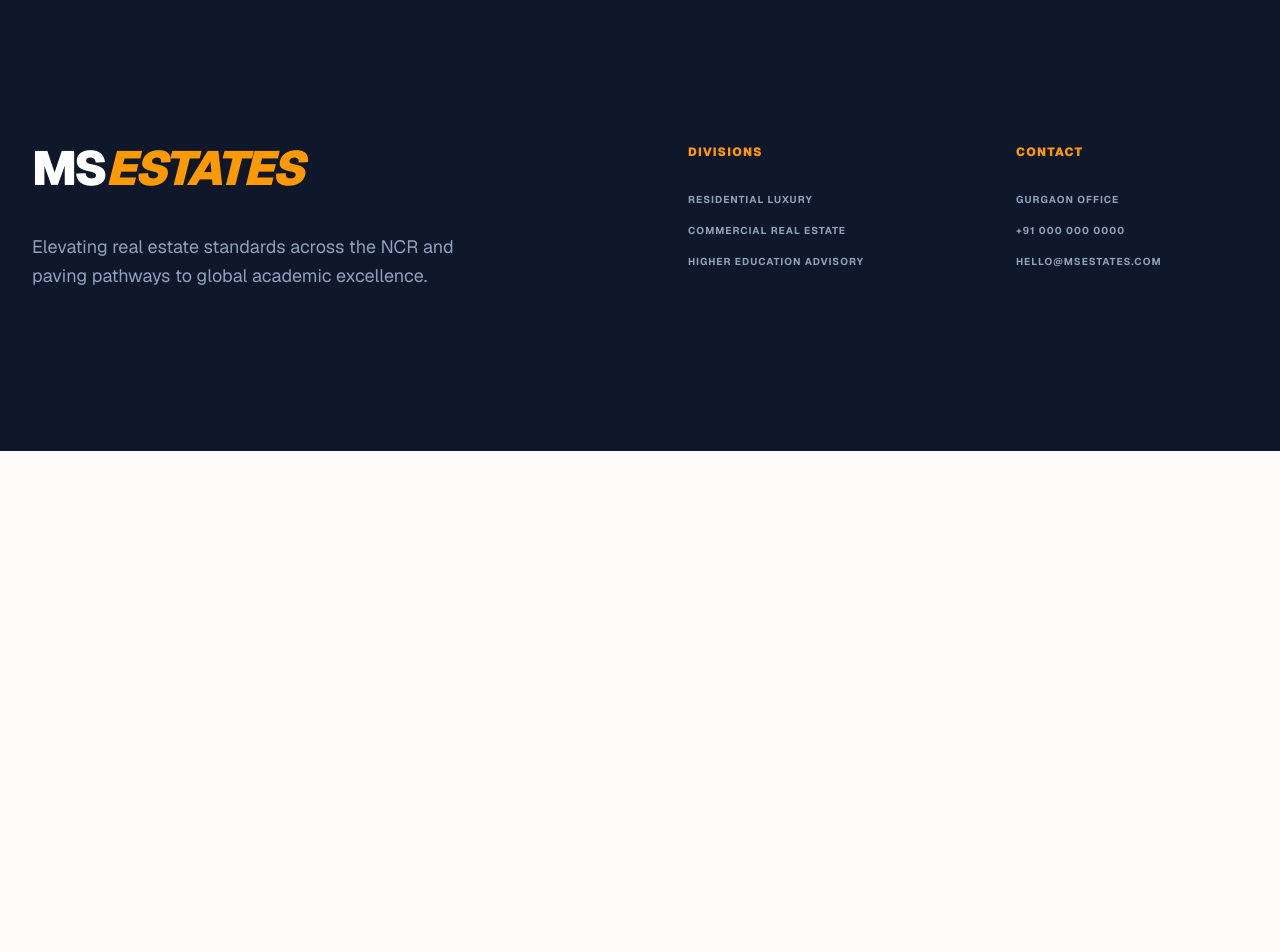
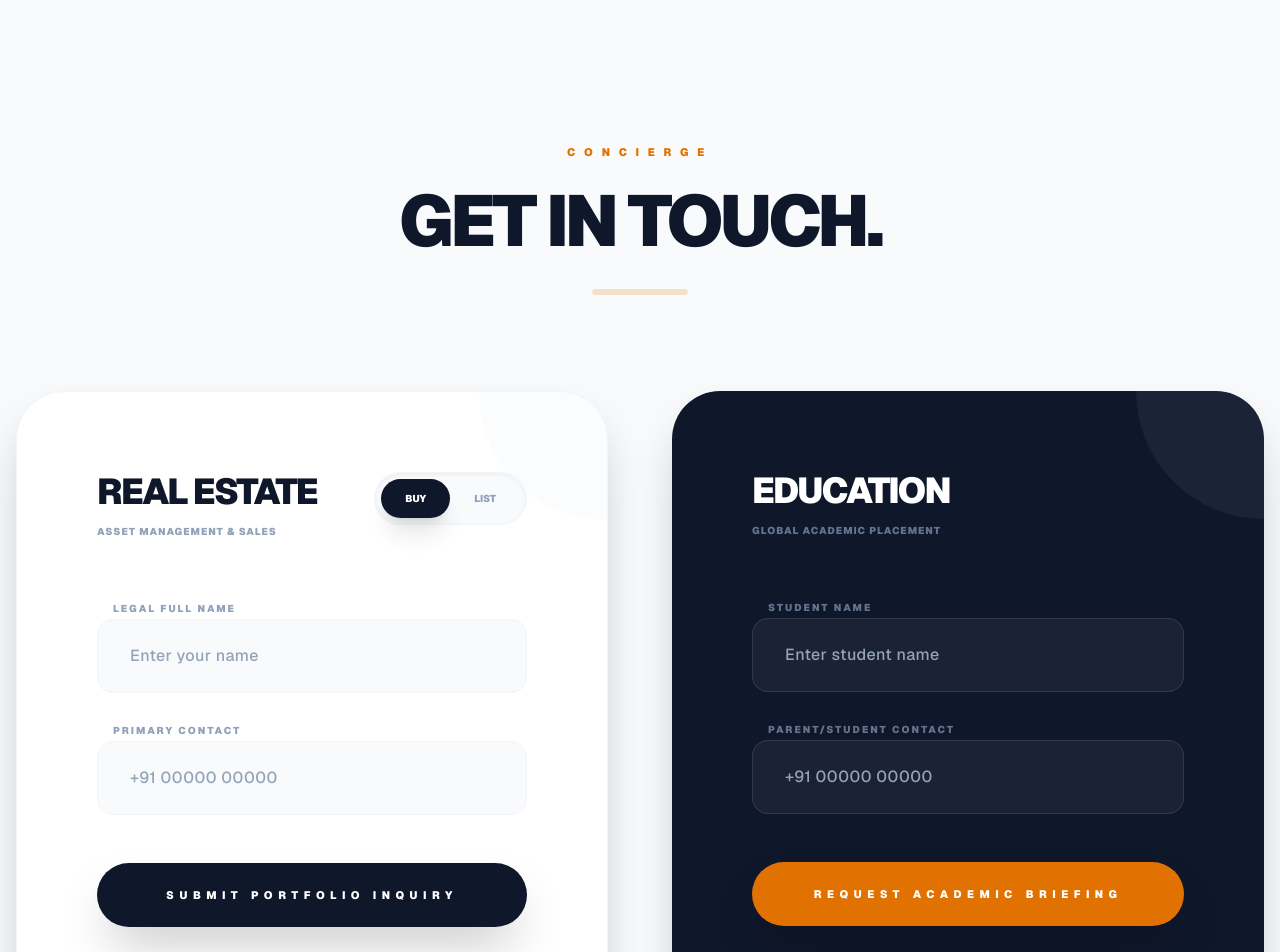
Before and after one commit to sid6969dd/radhey-estates, a Next.js app in the folder real-estate-engine/: page / in a window 1280 px wide. Shown: the part 1560-2512 px from the top of the page. Before the commit the page ends 2011 px from the top, so only its background shows below. Built offline with nearby package versions, Linux system fonts and the light colour scheme; no server answers; the database is empty.

Commit message:
Update page.tsx

```diff
--- a/real-estate-engine/app/page.tsx
+++ b/real-estate-engine/app/page.tsx
@@ -9,7 +9,6 @@ const supabase = createClient(
   process.env.NEXT_PUBLIC_SUPABASE_ANON_KEY!
 );
 
-// --- Refined Flag Component ---
 const Flag = ({ code, name }: { code: string; name: string }) => (
   <div className="flex flex-col items-center gap-2 group cursor-default">
     <div className="w-12 h-12 rounded-2xl overflow-hidden border-2 border-white/10 shadow-2xl transition-all duration-500 group-hover:rounded-full group-hover:border-amber-500 group-hover:scale-110">
@@ -109,6 +108,8 @@ function SearchContent({ properties }: { properties: any[] }) {
 export default function Home() {
   const router = useRouter();
   const [properties, setProperties] = useState<any[]>([]);
+  const [leadData, setLeadData] = useState({ name: "", phone: "", type: "buying" });
+  const [eduLeadData, setEduLeadData] = useState({ name: "", phone: "" });
   const [isSubmitting, setIsSubmitting] = useState(false);
 
   useEffect(() => {
@@ -123,6 +124,31 @@ export default function Home() {
     fetchProperties();
   }, []);
 
+  const handleLeadSubmit = async (e: React.FormEvent, type: string) => {
+    e.preventDefault();
+    const data = type === 'estate' ? leadData : eduLeadData;
+
+    if (!data.name || !data.phone) return alert("Required: Name and phone number.");
+
+    setIsSubmitting(true);
+
+    const payload = type === 'estate'
+      ? { full_name: data.name, phone: data.phone, property_area: `RE: ${leadData.type.toUpperCase()}` }
+      : { full_name: data.name, phone: data.phone, property_area: "Education Inquiry" };
+
+    const { error } = await supabase.from('leads').insert([payload]);
+
+    setIsSubmitting(false);
+    if (!error) {
+      alert("Request received. A consultant will contact you shortly.");
+      type === 'estate'
+        ? setLeadData({ name: "", phone: "", type: "buying" })
+        : setEduLeadData({ name: "", phone: "" });
+    } else {
+      alert("Submission error. Please try again.");
+    }
+  };
+
   return (
     <main className="min-h-screen bg-neutral-50 text-slate-900 font-sans selection:bg-amber-100">
 
@@ -130,13 +156,11 @@ export default function Home() {
       <nav className="fixed top-0 w-full z-[500] bg-white/70 backdrop-blur-2xl border-b border-slate-200/50 px-8 py-5">
         <div className="max-w-[1600px] mx-auto flex justify-between items-center">
           <div className="flex items-center gap-6">
-            <div className="w-12 h-12 overflow-hidden rounded-2xl bg-slate-900 flex items-center justify-center shadow-xl">
-              {/* FALLBACK LOGO LOGIC */}
+            <div className="w-12 h-12 overflow-hidden rounded-xl bg-white border border-slate-100 flex items-center justify-center shadow-sm">
               <img
-                src="/logo.png"
-                onError={(e) => { e.currentTarget.src = "https://cdn-icons-png.flaticon.com/512/609/609803.png" }}
-                alt="Logo"
-                className="w-full h-full object-contain p-2 invert"
+                src="https://sid6969dd.github.io/radhey-estates/real-estate-engine/public/logo.png"
+                alt="MS Logo"
+                className="w-full h-full object-contain p-1.5"
               />
             </div>
             <div className="flex flex-col">
@@ -161,7 +185,7 @@ export default function Home() {
 
       {/* 2. HERO SECTION */}
       <section className="relative h-screen flex flex-col md:flex-row overflow-hidden">
-        {/* Real Estate Side - Gurgaon Vibes */}
+        {/* Real Estate Side */}
         <div className="relative w-full md:w-1/2 h-1/2 md:h-full group overflow-hidden border-r border-white/10">
           <img
             src="https://images.unsplash.com/photo-1486406146926-c627a92ad1ab?q=80&w=2070"
@@ -177,7 +201,7 @@ export default function Home() {
           </div>
         </div>
 
-        {/* Education Side - Ivy League Vibes */}
+        {/* Education Side */}
         <div className="relative w-full md:w-1/2 h-1/2 md:h-full group overflow-hidden">
           <img
             src="https://images.unsplash.com/photo-1541339907198-e08756ebafe3?q=80&w=2070"
@@ -193,7 +217,7 @@ export default function Home() {
               <Flag code="au" name="Australia" />
             </div>
             <h2 className="text-6xl md:text-9xl font-black text-white leading-[0.8] mb-8 uppercase tracking-tighter">
-              World <br /><span className="text-amber-500 italic">Class.</span>
+              Global <br /><span className="text-amber-500 italic">Admissions.</span>
             </h2>
             <button
               onClick={() => router.push('/education')}
@@ -237,17 +261,121 @@ export default function Home() {
         </div>
       </section>
 
-      {/* 4. FOOTER - DARK & CLEAN */}
-      <footer className="bg-slate-900 py-40 px-8 text-white">
+      {/* 4. CONTACT SECTION (RESTORED) */}
+      <section id="contact" className="py-40 px-4 bg-slate-50">
+        <div className="max-w-[1300px] mx-auto">
+          <div className="text-center mb-24">
+            <span className="text-[11px] font-black tracking-[0.8em] uppercase text-amber-600 mb-6 block">Concierge</span>
+            <h2 className="text-6xl md:text-7xl font-black uppercase tracking-tighter text-slate-900">Get In Touch.</h2>
+            <div className="h-1.5 w-24 bg-amber-600/20 mx-auto mt-8 rounded-full"></div>
+          </div>
+
+          <div className="grid grid-cols-1 lg:grid-cols-2 gap-16">
+            {/* Real Estate Form */}
+            <div className="bg-white rounded-[3rem] p-12 md:p-20 shadow-2xl border border-slate-100 relative overflow-hidden">
+              <div className="absolute top-0 right-0 w-32 h-32 bg-slate-50 rounded-bl-full opacity-50"></div>
+              <div className="flex flex-col md:flex-row justify-between items-start mb-14 gap-8">
+                <div>
+                  <h4 className="text-4xl font-black uppercase tracking-tighter text-slate-900 mb-3">Real Estate</h4>
+                  <p className="text-slate-400 text-[10px] font-black uppercase tracking-widest">Asset Management & Sales</p>
+                </div>
+                <div className="flex bg-slate-50 p-1.5 rounded-full border border-slate-100 shadow-inner">
+                   <button
+                    onClick={() => setLeadData({...leadData, type: 'buying'})}
+                    className={`px-6 py-3 rounded-full text-[10px] font-black uppercase transition-all ${leadData.type === 'buying' ? 'bg-slate-900 text-white shadow-xl' : 'text-slate-400 hover:text-slate-900'}`}
+                   >
+                     Buy
+                   </button>
+                   <button
+                    onClick={() => setLeadData({...leadData, type: 'listing'})}
+                    className={`px-6 py-3 rounded-full text-[10px] font-black uppercase transition-all ${leadData.type === 'listing' ? 'bg-amber-600 text-white shadow-xl' : 'text-slate-400 hover:text-slate-900'}`}
+                   >
+                     List
+                   </button>
+                </div>
+              </div>
+
+              <form onSubmit={(e) => handleLeadSubmit(e, 'estate')} className="space-y-6">
+                <div className="space-y-2">
+                  <label className="text-[10px] font-black uppercase tracking-[0.2em] text-slate-400 ml-4">Legal Full Name</label>
+                  <input
+                    type="text"
+                    placeholder="Enter your name"
+                    value={leadData.name}
+                    onChange={(e) => setLeadData({...leadData, name: e.target.value})}
+                    className="w-full bg-slate-50 px-8 py-6 rounded-2xl outline-none focus:ring-2 focus:ring-amber-600/20 font-bold transition-all border border-slate-100"
+                  />
+                </div>
+                <div className="space-y-2">
+                  <label className="text-[10px] font-black uppercase tracking-[0.2em] text-slate-400 ml-4">Primary Contact</label>
+                  <input
+                    type="tel"
+                    placeholder="+91 00000 00000"
+                    value={leadData.phone}
+                    onChange={(e) => setLeadData({...leadData, phone: e.target.value})}
+                    className="w-full bg-slate-50 px-8 py-6 rounded-2xl outline-none focus:ring-2 focus:ring-amber-600/20 font-bold transition-all border border-slate-100"
+                  />
+                </div>
+                <button
+                  disabled={isSubmitting}
+                  className="w-full py-6 bg-slate-900 text-white rounded-full font-black text-[11px] tracking-[0.5em] uppercase hover:bg-amber-600 transition-all shadow-2xl mt-6 active:scale-95 disabled:opacity-50"
+                >
+                  {isSubmitting ? "Processing..." : leadData.type === 'listing' ? "Request Listing Consultation" : "Submit Portfolio Inquiry"}
+                </button>
+              </form>
+            </div>
+
+            {/* Education Form */}
+            <div className="bg-slate-900 rounded-[3rem] p-12 md:p-20 shadow-2xl relative overflow-hidden">
+              <div className="absolute top-0 right-0 w-32 h-32 bg-white/5 rounded-bl-full"></div>
+              <div className="mb-14">
+                <h4 className="text-4xl font-black uppercase tracking-tighter text-white mb-3">Education</h4>
+                <p className="text-slate-500 text-[10px] font-black uppercase tracking-widest">Global Academic Placement</p>
+              </div>
+              <form onSubmit={(e) => handleLeadSubmit(e, 'edu')} className="space-y-6">
+                <div className="space-y-2">
+                  <label className="text-[10px] font-black uppercase tracking-[0.2em] text-slate-500 ml-4">Student Name</label>
+                  <input
+                    type="text"
+                    placeholder="Enter student name"
+                    value={eduLeadData.name}
+                    onChange={(e) => setEduLeadData({...eduLeadData, name: e.target.value})}
+                    className="w-full bg-white/5 px-8 py-6 rounded-2xl outline-none focus:ring-2 focus:ring-amber-600/50 font-bold transition-all border border-white/10 text-white placeholder:text-slate-600"
+                  />
+                </div>
+                <div className="space-y-2">
+                  <label className="text-[10px] font-black uppercase tracking-[0.2em] text-slate-500 ml-4">Parent/Student Contact</label>
+                  <input
+                    type="tel"
+                    placeholder="+91 00000 00000"
+                    value={eduLeadData.phone}
+                    onChange={(e) => setEduLeadData({...eduLeadData, phone: e.target.value})}
+                    className="w-full bg-white/5 px-8 py-6 rounded-2xl outline-none focus:ring-2 focus:ring-amber-600/50 font-bold transition-all border border-white/10 text-white placeholder:text-slate-600"
+                  />
+                </div>
+                <button
+                  disabled={isSubmitting}
+                  className="w-full py-6 bg-amber-600 text-white rounded-full font-black text-[11px] tracking-[0.5em] uppercase hover:bg-white hover:text-slate-900 transition-all shadow-2xl mt-6 active:scale-95 disabled:opacity-50"
+                >
+                  {isSubmitting ? "Processing..." : "Request Academic Briefing"}
+                </button>
+              </form>
+            </div>
+          </div>
+        </div>
+      </section>
+
+      {/* 5. FOOTER */}
+      <footer className="bg-slate-950 py-32 px-8 text-white border-t border-white/5">
         <div className="max-w-[1600px] mx-auto grid grid-cols-1 md:grid-cols-2 lg:grid-cols-4 gap-24">
           <div className="lg:col-span-2">
-            <h1 className="text-5xl font-black uppercase tracking-tighter mb-10">MS<span className="text-amber-500 italic">ESTATES</span></h1>
-            <p className="text-slate-400 text-lg max-w-md leading-relaxed">
+            <h1 className="text-4xl font-black uppercase tracking-tighter mb-8">MS<span className="text-amber-500 italic">ESTATES</span></h1>
+            <p className="text-slate-500 text-sm max-w-md leading-relaxed font-medium">
               Elevating real estate standards across the NCR and paving pathways to global academic excellence.
             </p>
           </div>
           <div className="space-y-8">
-            <h5 className="text-amber-500 font-black text-xs uppercase tracking-widest">Divisions</h5>
+            <h5 className="text-amber-500 font-black text-[10px] uppercase tracking-[0.3em]">Divisions</h5>
             <ul className="space-y-4 text-slate-400 font-bold uppercase text-[10px] tracking-widest">
               <li className="hover:text-white cursor-pointer transition-colors">Residential Luxury</li>
               <li className="hover:text-white cursor-pointer transition-colors">Commercial Real Estate</li>
@@ -255,7 +383,7 @@ export default function Home() {
             </ul>
           </div>
           <div className="space-y-8">
-            <h5 className="text-amber-500 font-black text-xs uppercase tracking-widest">Contact</h5>
+            <h5 className="text-amber-500 font-black text-[10px] uppercase tracking-[0.3em]">Contact</h5>
             <ul className="space-y-4 text-slate-400 font-bold uppercase text-[10px] tracking-widest">
               <li className="hover:text-white cursor-pointer transition-colors">Gurgaon Office</li>
               <li className="hover:text-white cursor-pointer transition-colors">+91 000 000 0000</li>
```
